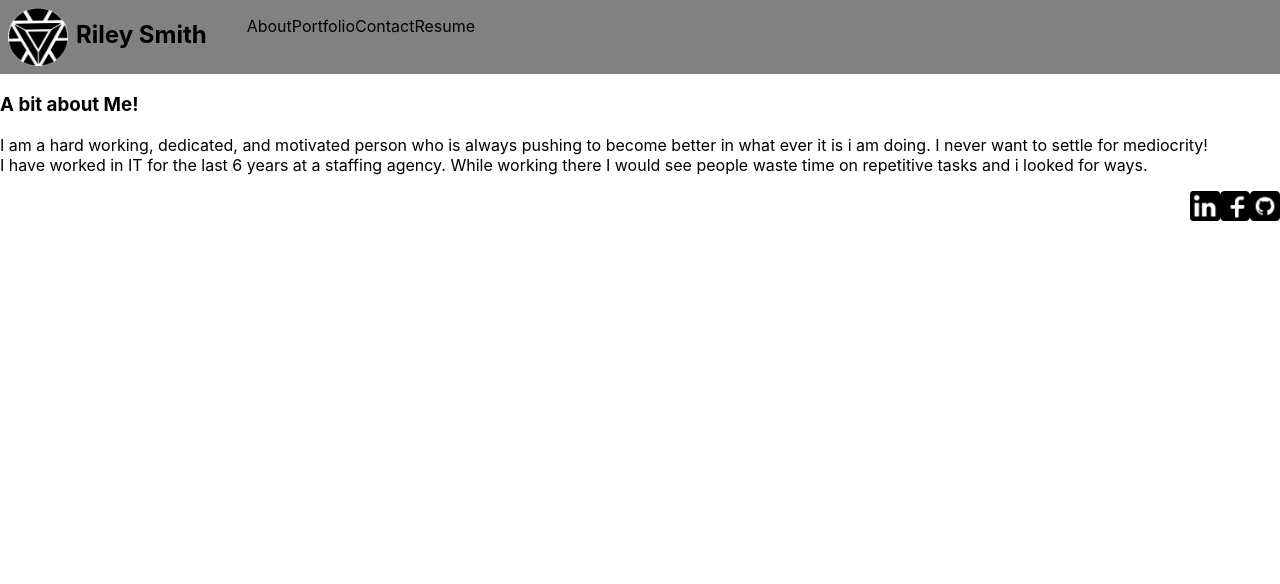
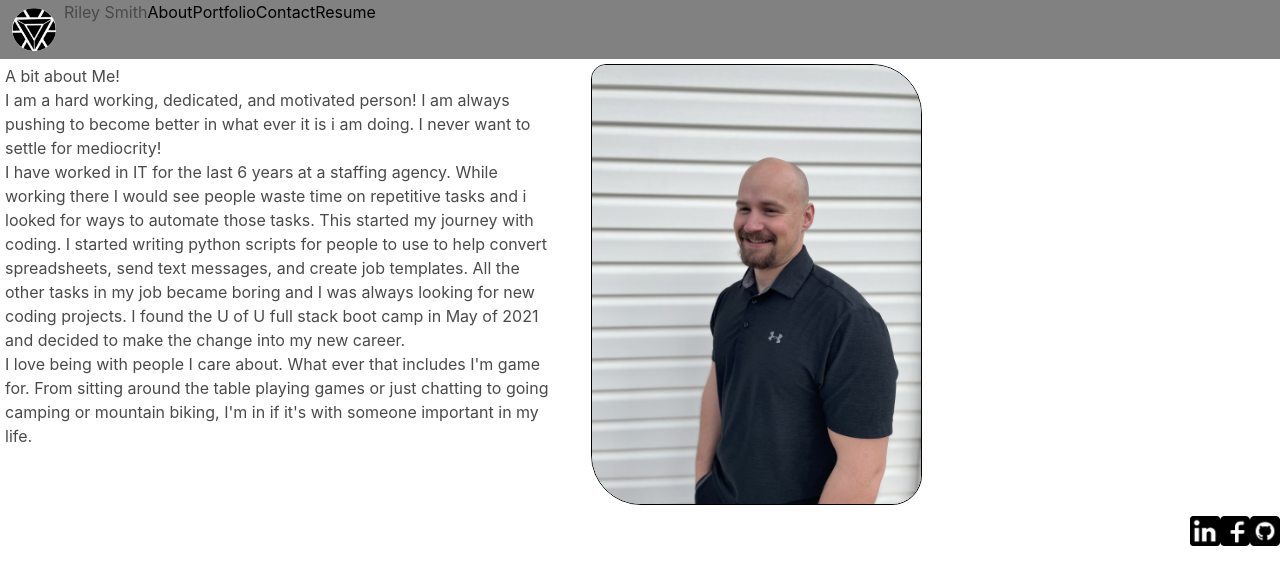
Before and after one commit to grsmith35/portfolio-2.0, a React (Create React App) app: page / in a window 1280 px wide. Shown: the top 584 px of the page. Built offline with nearby package versions, Linux system fonts and the light colour scheme.

Commit message:
working on css

```diff
--- a/public/index.html
+++ b/public/index.html
@@ -10,6 +10,8 @@
       content="Web site created using create-react-app"
     />
     <link rel="apple-touch-icon" href="%PUBLIC_URL%/logo192.png" />
+    <link rel="stylesheet" href="https://cdn.jsdelivr.net/npm/bulma@0.9.3/css/bulma.min.css">
+
     <!--
       manifest.json provides metadata used when your web app is installed on a
       user's mobile device or desktop. See https://developers.google.com/web/fundamentals/web-app-manifest/
--- /dev/null
+++ b/src/components/About/about.css
@@ -0,0 +1,19 @@
+.portrait {
+    border: 1px solid black;
+    border-radius: 15px 50px 30px;
+    max-width: 60%;
+    margin: 5px;
+    filter: grayscale(20%)
+}
+
+.aboutme {
+    margin: 5px;
+}
+
+.roundportrait {
+    border-radius: 50%;
+    border: 1px solid black;
+    max-width: 60%;
+    margin: 5px;
+    filter:hue-rotate(30%)
+}
--- a/src/components/About/index.js
+++ b/src/components/About/index.js
@@ -1,11 +1,20 @@
 import React from 'react';
+import portrait from '../../assets/images/portrait.jpg';
+import './about.css';
 
 function About() {
     return (
-        <div>
-            <h3>A bit about Me!</h3>
-            <div>I am a hard working, dedicated, and motivated person who is always pushing to become better in what ever it is i am doing. I never want to settle for mediocrity!</div>
-            <div>I have worked in IT for the last 6 years at a staffing agency. While working there I would see people waste time on repetitive tasks and i looked for ways.</div>
+        <div className="container columns">
+            <div className="column is-6 aboutme">
+                <h3>A bit about Me!</h3>
+                <div>I am a hard working, dedicated, and motivated person! I am always pushing to become better in what ever it is i am doing. I never want to settle for mediocrity!</div>
+                <div>I have worked in IT for the last 6 years at a staffing agency. While working there I would see people waste time on repetitive tasks and i looked for ways to automate those tasks. This started my journey with coding. I started writing python scripts for people to use to help convert spreadsheets, send text messages, and create job templates. All the other tasks in my job became boring and I was always looking for new coding projects. I found the U of U full stack boot camp in May of 2021 and decided to make the change into my new career.</div>
+                <div>I love being with people I care about. What ever that includes I'm game for. From sitting around the table playing games or just chatting to going camping or mountain biking, I'm in if it's with someone important in my life.</div>
+
+            </div>
+            <div className="column is-6">
+                <img src={portrait} alt="portrait of Riley" className="portrait"/>
+            </div>
         </div>
 
     );
--- a/src/components/Nav/index.js
+++ b/src/components/Nav/index.js
@@ -1,5 +1,6 @@
 import React, { useState } from 'react';
 import { capitalizeFirstLetter } from '../../utils/helpers';
+import './nav.css'
 
 function Nav() {
     const navItems = [
@@ -9,6 +10,26 @@ function Nav() {
         "resume"
     ];
 
+    const [currentChoice, setCurrentChoice] = useState("")
+
+    function handleSelection(item) {
+        setCurrentChoice(item);
+    };
+
+    function test() {
+        console.log(test)
+    }
+
+    function handleChoiceStyling(key) {
+        console.log(key)
+        if(key === currentChoice) {
+            console.log('matches')
+            return 'className="selectednavoption"'
+        }
+        console.log("Doesn't match")
+        return 'className="navoption"'
+    }
+
     return (
         <header className="flex-row space-between px-1">
 
@@ -17,7 +38,7 @@ function Nav() {
                 <h1>Riley Smith</h1>
                 <ul className="nodotsul flex-row space-between">
                     {navItems.map((item) => (
-                        <li key={item.name}>
+                        <li key={item} onClick={() => handleSelection(item)} className={() => handleChoiceStyling}>
                             <a href="#">{capitalizeFirstLetter(item)}</a>
                         </li>
                     ))}
--- /dev/null
+++ b/src/components/Nav/nav.css
@@ -0,0 +1,8 @@
+.navoption {
+    color: black;
+}
+
+.selectednavoption {
+    color: red;
+    font-weight: bolder;
+}
```
Also changed, not shown: src/assets/images/portrait.jpg (added), src/components/Portfolio/portofolio.css (added).
